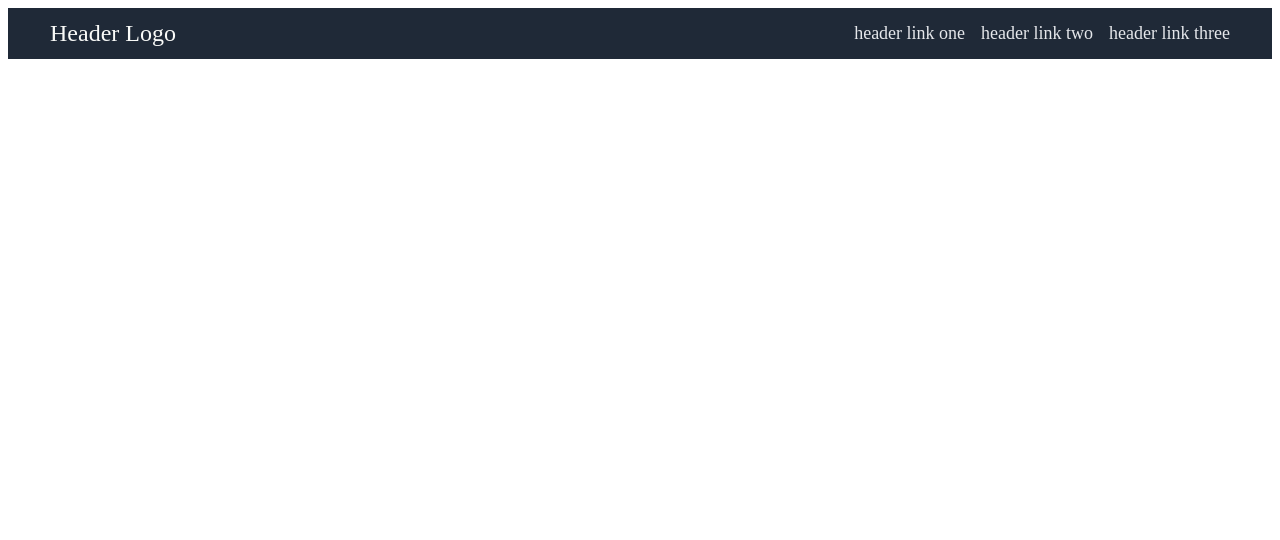
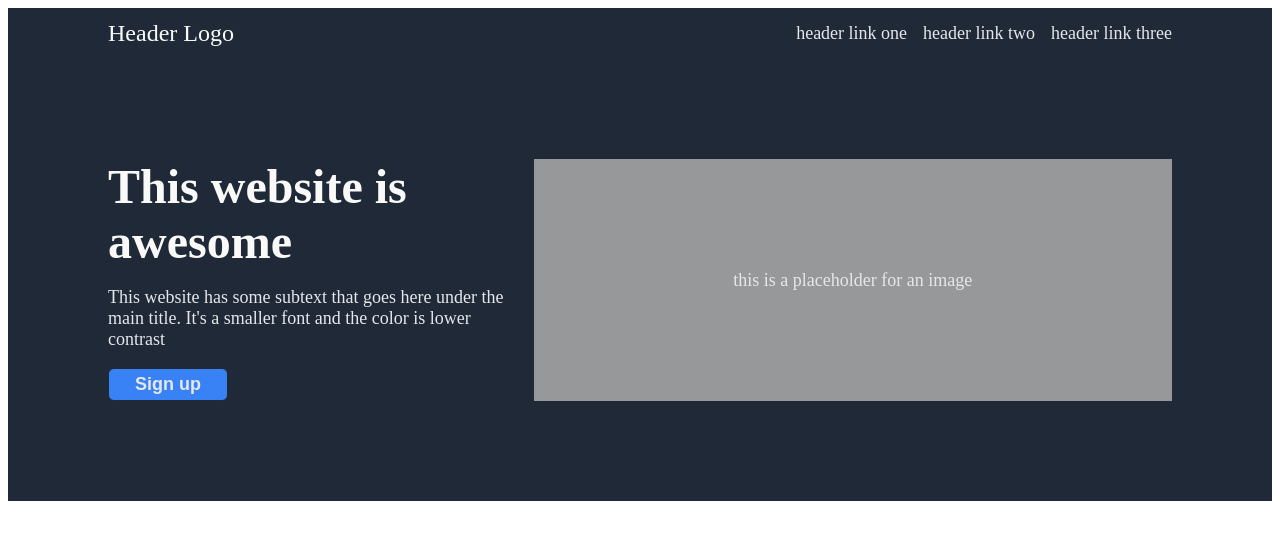
Before and after one commit to JoelSanchezM/odin-project-Landpage, a plain HTML site: page index.html in a window 1280 px wide. Drawn offline with Linux system fonts and the light colour scheme.

Commit message:
Add first section to landing page

```diff
--- a/index.html
+++ b/index.html
@@ -7,8 +7,8 @@
     </head>
     <body>
         <div class="header">
-            <div class="header-logo">Header Logo</div>
-            <div class="header-links">
+            <div class="header__logo">Header Logo</div>
+            <div class="header__links">
                 <ul>
                     <li><a href="#">header link one</a></li>
                     <li><a href="#">header link two</a></li>
@@ -16,5 +16,18 @@
                 </ul>
             </div>
         </div>
+
+        <div class="first-section">
+            <div class="first-section__info">
+                <h1>This website is awesome</h1>
+                <p>This website has some subtext that goes here under the main title. It's a smaller font and the color is lower contrast</p>
+                <button>Sign up</button>
+            </div>
+            <div class="first-section__image">
+                <p>this is a placeholder for an image</p>
+            </div>
+        </div>
+
+
     </body>
 </html>
--- a/style.css
+++ b/style.css
@@ -1,6 +1,6 @@
 .header{
     background: #1f2937;
-    padding: 12px 42px;
+    padding: 12px 100px;
     display: flex;
     justify-content: space-between;
     align-items: center;
@@ -21,3 +21,43 @@ a{
     text-decoration: none;
     color: #e5e7eb;
 }
+
+.first-section{
+    background: #1f2937;
+    display: flex;
+    padding: 100px;
+    gap: 20px;
+}
+
+.first-section h1{
+    padding: 0px;
+    margin: 0px;
+    font-size: 48px;
+    font-weight: bolder;
+    color: #f9faf8;
+}
+
+.first-section p{
+    font-size: 18px;
+    color: #e5e7eb;
+}
+
+.first-section__info button{
+    background: #3882f6;
+    border-radius: 6px;
+    border: 1px solid #1f2937;
+    font-size: 18px;
+    color: #e5e7eb;
+    font-weight: bold;
+    padding: 5px 15px ;
+    width: 120px;
+}
+
+.first-section__image{
+    background: #979899;
+    display: flex;
+    justify-content: center;
+    align-items: center;
+    width: 60%;
+    flex-shrink: 0;
+}
```
